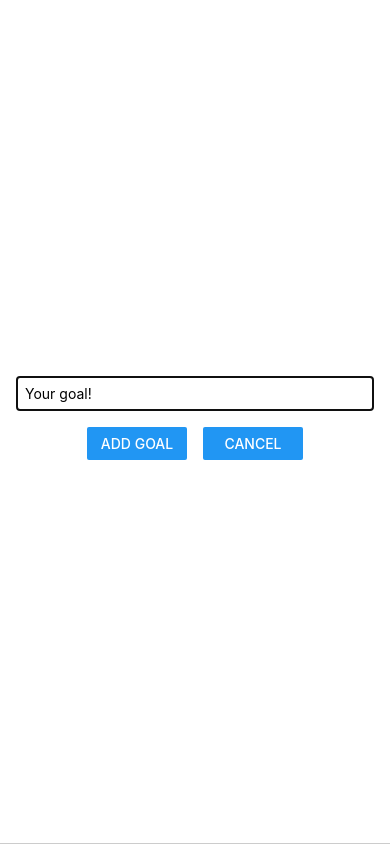
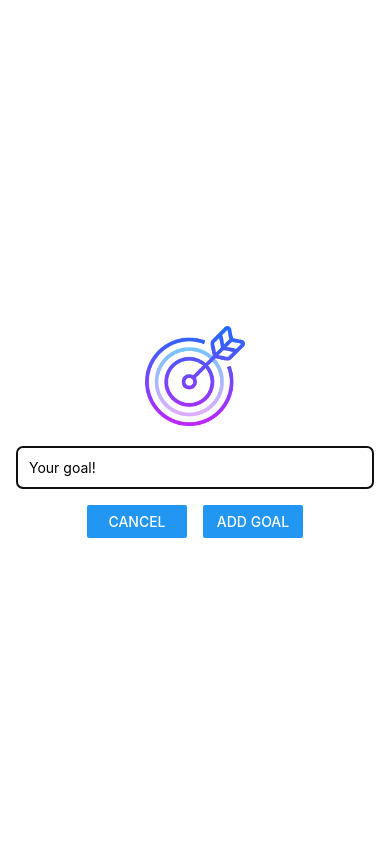
Before and after one commit to e-labInnovations/ReactNativeApp, a React Native app: screen / in a window 390 px wide. Both pictures are taken after a click on the button "ADD NEW GOAL". Built offline with nearby package versions, Linux system fonts and the light colour scheme.

Commit message:
course just completed

```diff
--- a/components/GoalInput.js
+++ b/components/GoalInput.js
@@ -4,7 +4,8 @@
     View,
     TextInput,
     Button,
-    Modal
+    Modal,
+    Image
 } from "react-native-web";
 
 const GoalInput = (props) => {
@@ -22,6 +23,7 @@
     return (
         <Modal visible={props.visible} animation='slide'>
             <View style={styles.inputContainer}>
+                <Image source={require('../assets/images/goal.png')} style={styles.image} />
                 <TextInput
                     style={styles.textInput}
                     placeholder='Your goal!'
@@ -29,10 +31,10 @@
                     value={enteredGoalText} />
                 <View style={styles.buttonContainer}>
                     <View style={styles.button}>
-                        <Button title='Add Goal' onPress={addGoalHandler} />
+                        <Button title='Cancel' onPress={props.onCancel} />
                     </View>
                     <View style={styles.button}>
-                        <Button title='Cancel' onPress={props.onCancel} />
+                        <Button title='Add Goal' onPress={addGoalHandler} />
                     </View>
                 </View>
             </View>
@@ -48,15 +50,13 @@
         justifyContent: 'center',
         alignItems: 'center',
         padding: 16,
-        paddingBottom: 24,
-        borderBottomWidth: 1,
-        borderBottomColor: '#cccccc'
       },
       textInput: {
         borderWidth: 1,
         borderColor: '#cccccc',
+        borderRadius: 6,
         width: '100%',
-        padding: 8
+        padding: 12
       },
       buttonContainer: {
         marginTop: 16,
@@ -65,5 +65,10 @@
       button: {
         width: 100,
         marginHorizontal: 8
+      },
+      image: {
+        width: 100,
+        height: 100,
+        margin: 20
       }
 })
```
Also changed, not shown: assets/images/goal.png (added).
